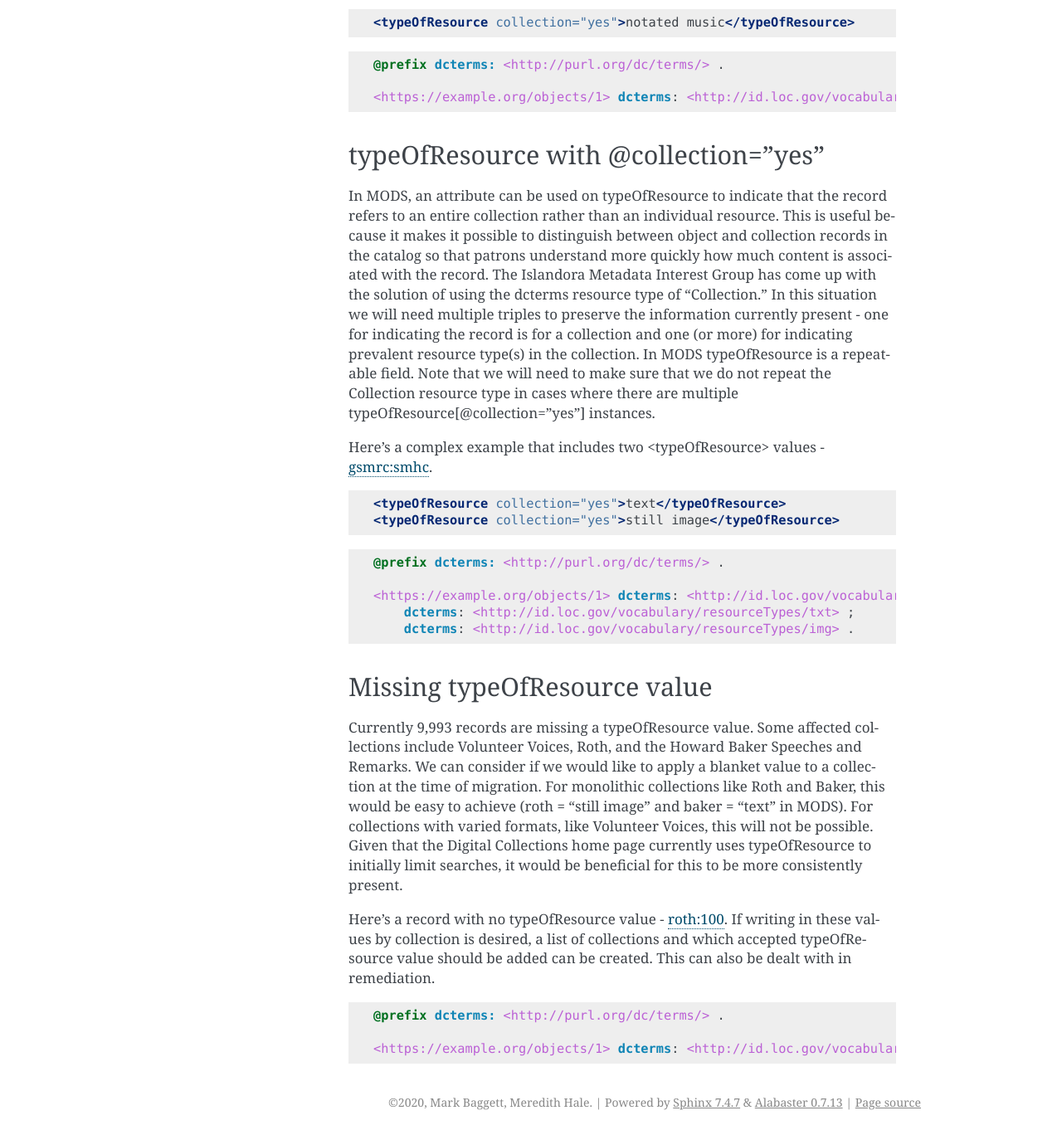
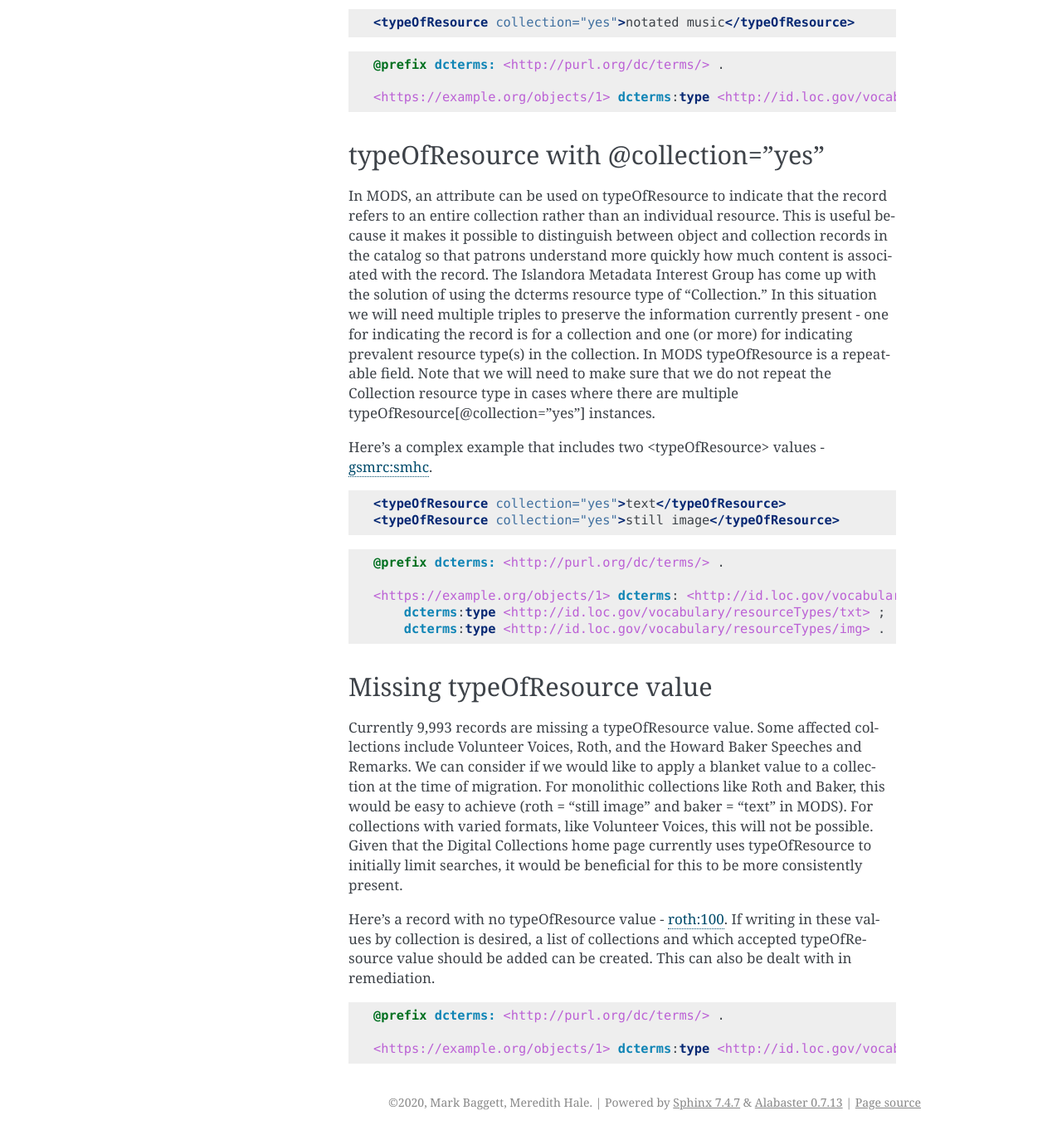
Before and after one commit to UTKcataloging/mods_to_rdf, a Sphinx documentation site: the page built from docs/source/top_level_elements/typeOfResource.rst, in a window 1280 px wide. Shown: the part 1019-2381 px from the top of the page at 83% size. Built offline with Sphinx 7.4.7, drawn with Linux system fonts in a browser that asks for light colours; formulas are drawn with MathJax 3.

Commit message:
Add in missing "type".

```diff
--- a/docs/source/top_level_elements/typeOfResource.rst
+++ b/docs/source/top_level_elements/typeOfResource.rst
@@ -49,7 +49,7 @@ Here's an `example record - vanvactor:1 <https://digital.lib.utk.edu/collections
 
     @prefix dcterms: <http://purl.org/dc/terms/> .
 
-    <https://example.org/objects/1> dcterms: <http://id.loc.gov/vocabulary/resourceTypes/not> .
+    <https://example.org/objects/1> dcterms:type <http://id.loc.gov/vocabulary/resourceTypes/not> .
 
 typeOfResource with @collection="yes"
 -------------------------------------
@@ -75,8 +75,8 @@ Here's a complex example that includes two <typeOfResource> values - `gsmrc:smhc
     @prefix dcterms: <http://purl.org/dc/terms/> .
 
     <https://example.org/objects/1> dcterms: <http://id.loc.gov/vocabulary/resourceTypes/col> ;
-        dcterms: <http://id.loc.gov/vocabulary/resourceTypes/txt> ;
-        dcterms: <http://id.loc.gov/vocabulary/resourceTypes/img> .
+        dcterms:type <http://id.loc.gov/vocabulary/resourceTypes/txt> ;
+        dcterms:type <http://id.loc.gov/vocabulary/resourceTypes/img> .
 
 Missing typeOfResource value
 ----------------------------
@@ -96,4 +96,4 @@ be added can be created. This can also be dealt with in remediation.
 
     @prefix dcterms: <http://purl.org/dc/terms/> .
 
-    <https://example.org/objects/1> dcterms: <http://id.loc.gov/vocabulary/resourceTypes/img> .
+    <https://example.org/objects/1> dcterms:type <http://id.loc.gov/vocabulary/resourceTypes/img> .
```
